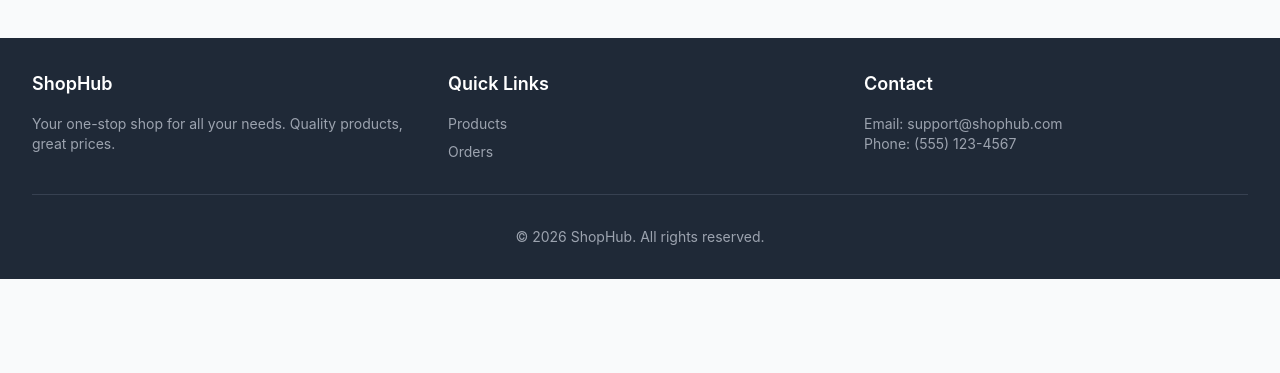
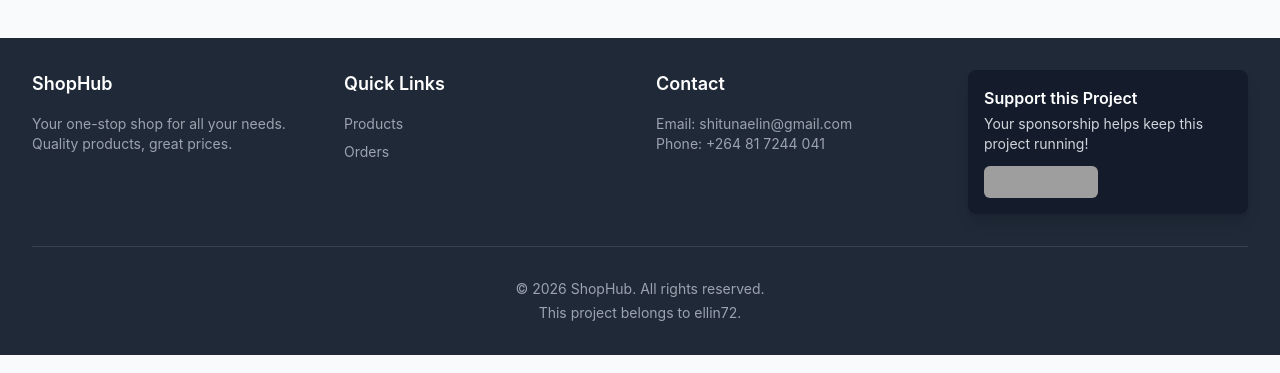
Before and after one commit to ellin72/E-Commerce-Platform, a React (Vite) app: page / in a window 1280 px wide. Shown: the part 396-769 px from the top of the page. Built offline with nearby package versions, Linux system fonts and the light colour scheme; no server answers; the database is empty; grey boxes are pictures that could not be loaded.

Commit message:
feat: add SponsorCard component to support project funding

```diff
--- a/src/components/Layout.tsx
+++ b/src/components/Layout.tsx
@@ -1,5 +1,6 @@
 import React from 'react';
 import { Navbar } from './Navbar';
+import { SponsorCard } from './SponsorCard';
 
 interface LayoutProps {
   children: React.ReactNode;
@@ -12,7 +13,7 @@ export const Layout: React.FC<LayoutProps> = ({ children }) => {
       <main>{children}</main>
       <footer className="bg-gray-800 text-white mt-12">
         <div className="max-w-7xl mx-auto px-4 sm:px-6 lg:px-8 py-8">
-                    <div className="grid grid-cols-1 md:grid-cols-3 gap-8">
+          <div className="grid grid-cols-1 md:grid-cols-4 gap-8">
             <div>
               <h3 className="text-lg font-semibold mb-4">ShopHub</h3>
               <p className="text-gray-400 text-sm">
@@ -36,12 +37,16 @@ export const Layout: React.FC<LayoutProps> = ({ children }) => {
             </div>
             <div>
               <h3 className="text-lg font-semibold mb-4">Contact</h3>
-                            <p className="text-gray-400 text-sm">Email: support@shophub.com</p>
-                            <p className="text-gray-400 text-sm">Phone: (555) 123-4567</p>
+              <p className="text-gray-400 text-sm">Email: shitunaelin@gmail.com</p>
+              <p className="text-gray-400 text-sm">Phone: +264 81 7244 041</p>
+            </div>
+            <div className="flex items-start md:justify-end">
+              <SponsorCard />
             </div>
           </div>
           <div className="border-t border-gray-700 mt-8 pt-8 text-center text-sm text-gray-400">
             <p>&copy; 2026 ShopHub. All rights reserved.</p>
+            <p className="mt-1">This project belongs to ellin72.</p>
           </div>
         </div>
       </footer>
--- /dev/null
+++ b/src/components/SponsorCard.tsx
@@ -0,0 +1,24 @@
+import React from 'react';
+
+export const SponsorCard: React.FC = () => {
+  return (
+    <div className="w-full flex justify-center md:justify-start">
+      <div className="w-full max-w-xs rounded-lg bg-gray-900/70 p-4 text-center shadow-lg transition-all duration-200 hover:-translate-y-0.5 hover:shadow-xl focus-within:ring-2 focus-within:ring-primary-500 md:text-left">
+        <h3 className="text-base font-semibold text-white">Support this Project</h3>
+        <p className="mt-1 text-sm text-gray-300">
+          Your sponsorship helps keep this project running!
+        </p>
+        <div className="mt-3 flex justify-center md:justify-start">
+          <iframe
+            src="https://github.com/sponsors/ellin72/button"
+            title="Sponsor ellin72"
+            aria-label="Sponsor ellin72 on GitHub"
+            height={32}
+            width={114}
+            style={{ border: 0, borderRadius: 6 }}
+          />
+        </div>
+      </div>
+    </div>
+  );
+};
```
Lines whose indentation alone changed are shown as unchanged.
